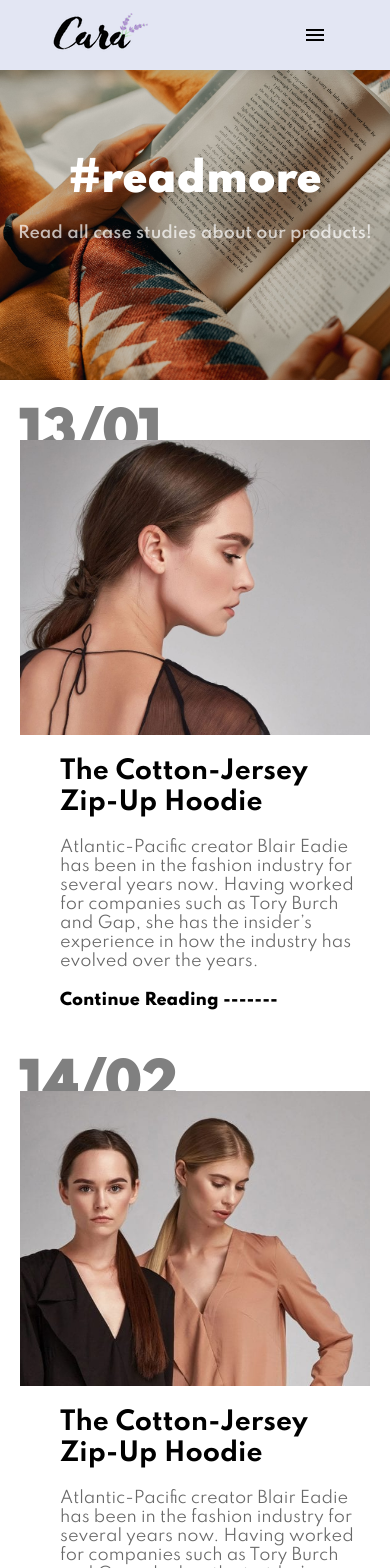
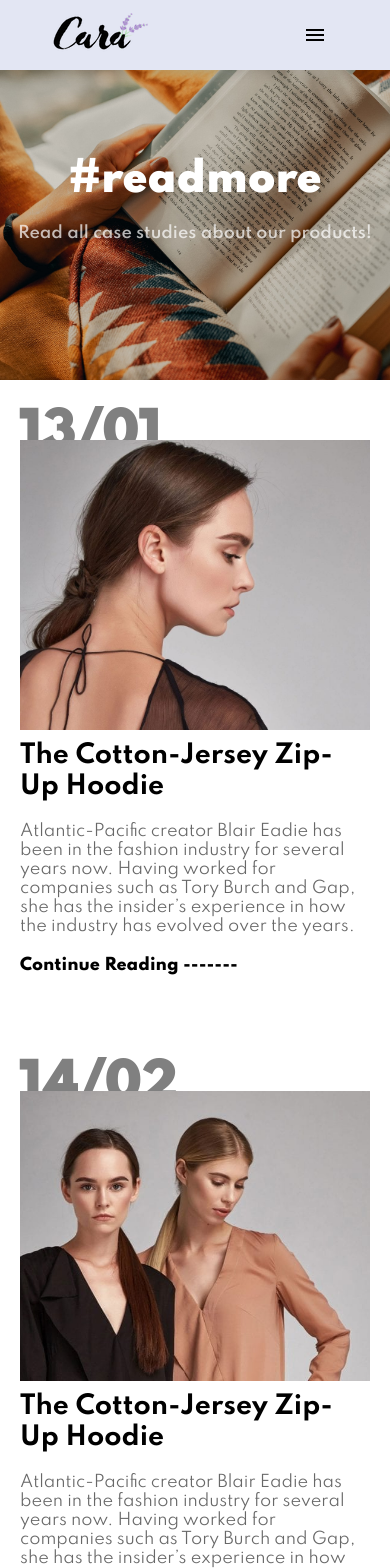
Before and after one commit to mostafasoliman474/Ecommerce-clothes-shop, a React (Create React App) app: page /blog in a window 390 px wide. Shown: the top 1568 px of the page. Built offline with nearby package versions, Linux system fonts and the light colour scheme.

Commit message:
responsive

```diff
--- a/src/Pages/About.jsx
+++ b/src/Pages/About.jsx
@@ -50,6 +50,9 @@ const InfoContainer = styled.div`
   flex: 1;
   padding-left: 30px;
   margin: 40px 0 0 0 ;
+  ${Mobile({
+    padding:'0'
+  })}
 `
 const HeadLine = styled.p`
   font-size: 30px;
--- a/src/Pages/Blog.jsx
+++ b/src/Pages/Blog.jsx
@@ -44,7 +44,8 @@ const BlogContainer=styled.div`
         flexDirection:'column',
         width:'auto',
         height:'70vh',
-        padding:'0 20px'
+        padding:'0 20px',
+        gap:'10px'
     })}
 `
 const ImgContainer=styled.div`
@@ -69,6 +70,11 @@ const InfoContainer=styled.div`
     display: flex;
     flex-direction: column;
     justify-content: center;
+    ${Mobile({
+        justifyContent:'flex-start',
+        padding:'0',
+
+    })}
 `
 const BlogTilte=styled.p`
     font-size: 25px;
```
